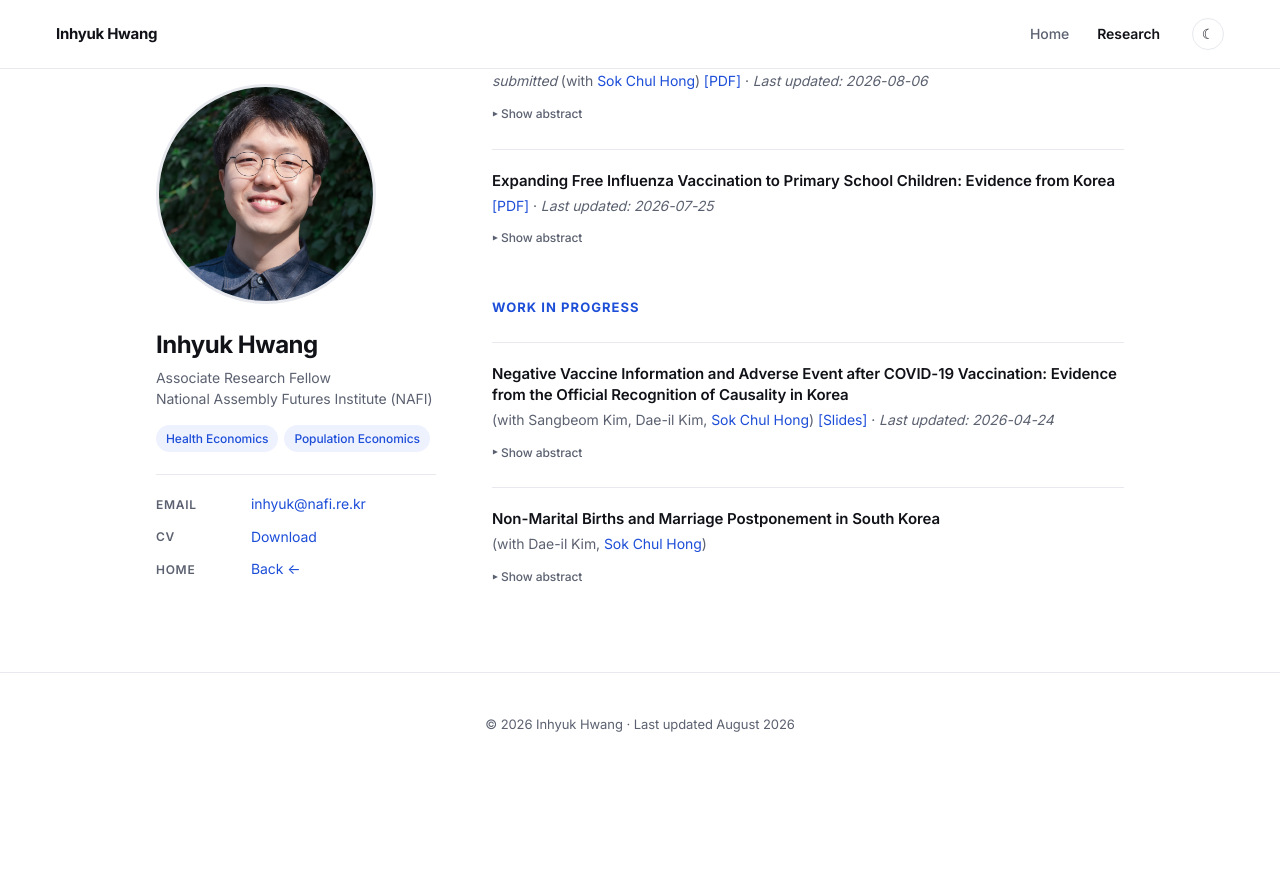
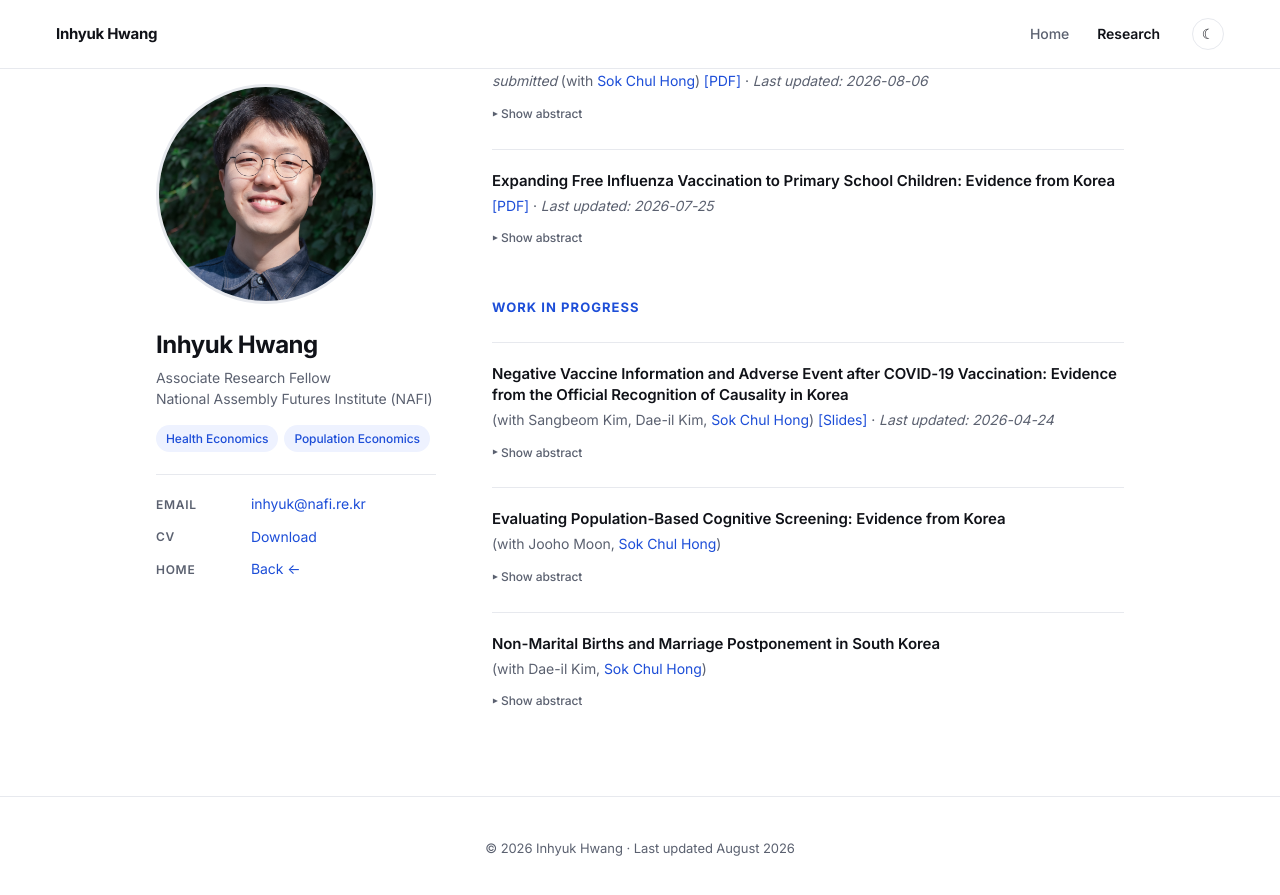
Before and after one commit to inhyuk-hwang/inhyuk-hwang.github.io, a Jekyll site: the page built from research.md, in a window 1280 px wide and 900 px high, scrolled down 553 px. Shown: the top 895 px of the window. Built offline with Jekyll 4.4.1, drawn with Linux system fonts in a browser that asks for light colours; before the commit the page ends 1328 px from its top, so only the background shows below that; some of the changed text lies outside the part shown.

Commit message:
Update wip.yml

```diff
--- a/_data/wip.yml
+++ b/_data/wip.yml
@@ -6,6 +6,11 @@
   abstract: |
     Information plays a crucial role in shaping vaccine-related behaviors. However, because the timing of exposure to vaccine information can trigger responses at different margins, focusing solely on vaccination uptake risks underestimating the overall effect of information. We exploit a major information shock—the Korean government's recognition of a causal link between the Pfizer-BioNTech vaccine and myocarditis/pericarditis—to investigate its impact on healthcare utilization after vaccination. Using the K-COV-N cohort, an administrative dataset linking vaccination records and health insurance claims, we implement a difference-in-differences framework comparing individuals vaccinated around the announcement with not-yet-vaccinated controls. We find that exposure to the announcement increased adverse event–related healthcare utilization by about one percentage point from a 4.5% baseline.
 
+- title: "Evaluating Population-Based Cognitive Screening: Evidence from Korea"
+  authors: "with Jooho Moon, [Sok Chul Hong](https://sites.google.com/site/sokchulhong/)"
+  abstract: |
+    Early diagnosis is the entry point to dementia care, and detection typically relies on brief cognitive screening as a first-stage filter. However, because screening cutoffs are derived to optimize diagnostic accuracy in case-control samples, and because pursuing confirmatory diagnosis after a positive screen is a voluntary choice, development-setting accuracy does not transfer cleanly to routine operation—real-world evidence is needed to inform the divergent policy choices health systems have already made. We exploit the cutoff of the KDSQ-C, a cognitive screening questionnaire embedded in Korea's National Health Screening Program, to investigate the effect of a positive screen on dementia-related diagnosis and care. Using the National Health Information Database, an administrative dataset linking health screening records, medical claims, and long-term care records, we implement a regression discontinuity design in the screening score. We find that crossing the screening cutoff increases dementia-related healthcare utilization within one year by about two percentage points from a 7.2% baseline, driven almost entirely by mild cognitive impairment. Among those who initiate care, screening-induced utilizers are no less likely than always-takers to receive a confirmed diagnosis or to sustain care, suggesting no systematic over-detection at the margin.
+
 - title: "Non-Marital Births and Marriage Postponement in South Korea"
   authors: "with Dae-il Kim, [Sok Chul Hong](https://sites.google.com/site/sokchulhong/)"
   abstract: |
```
